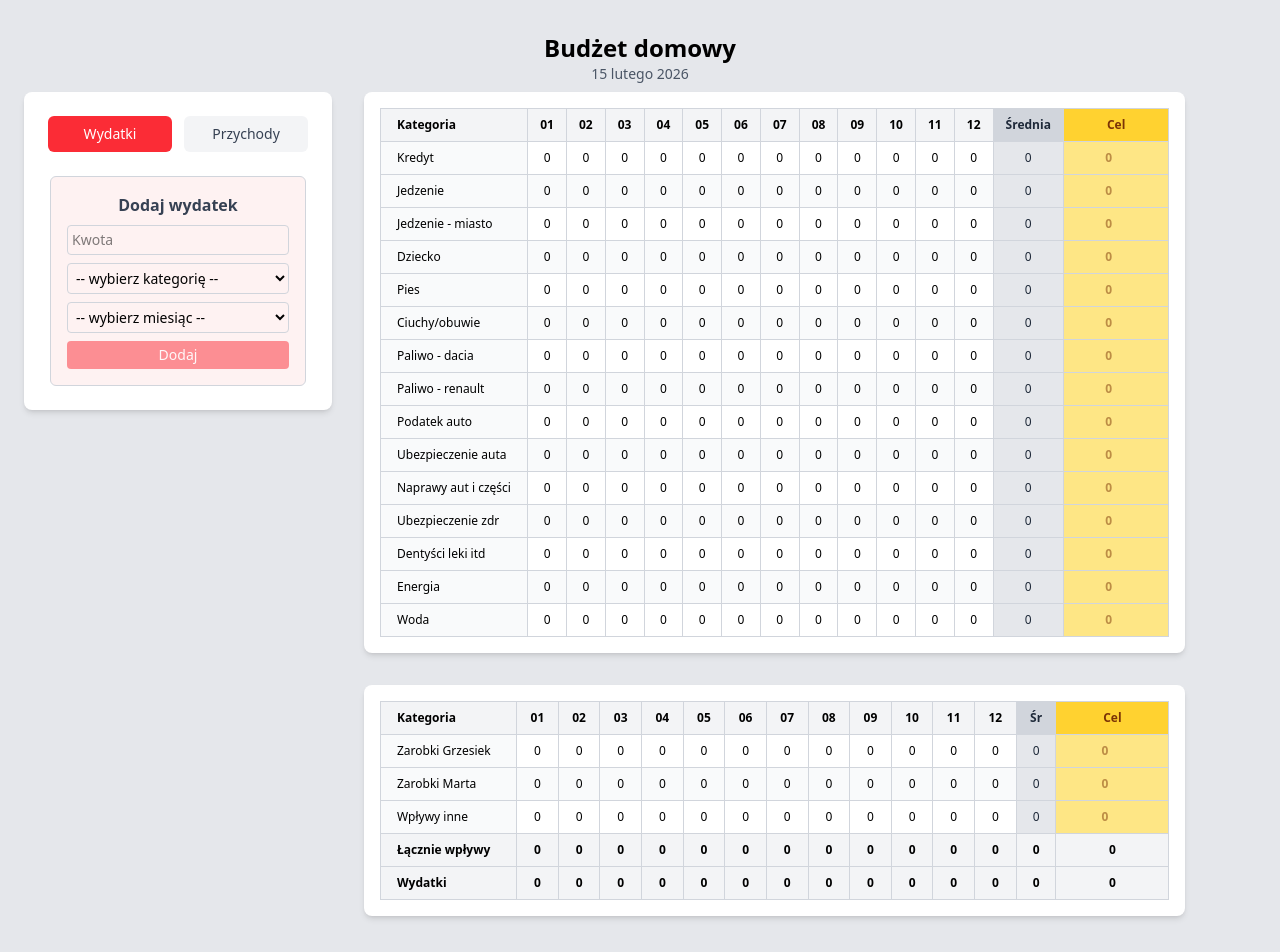
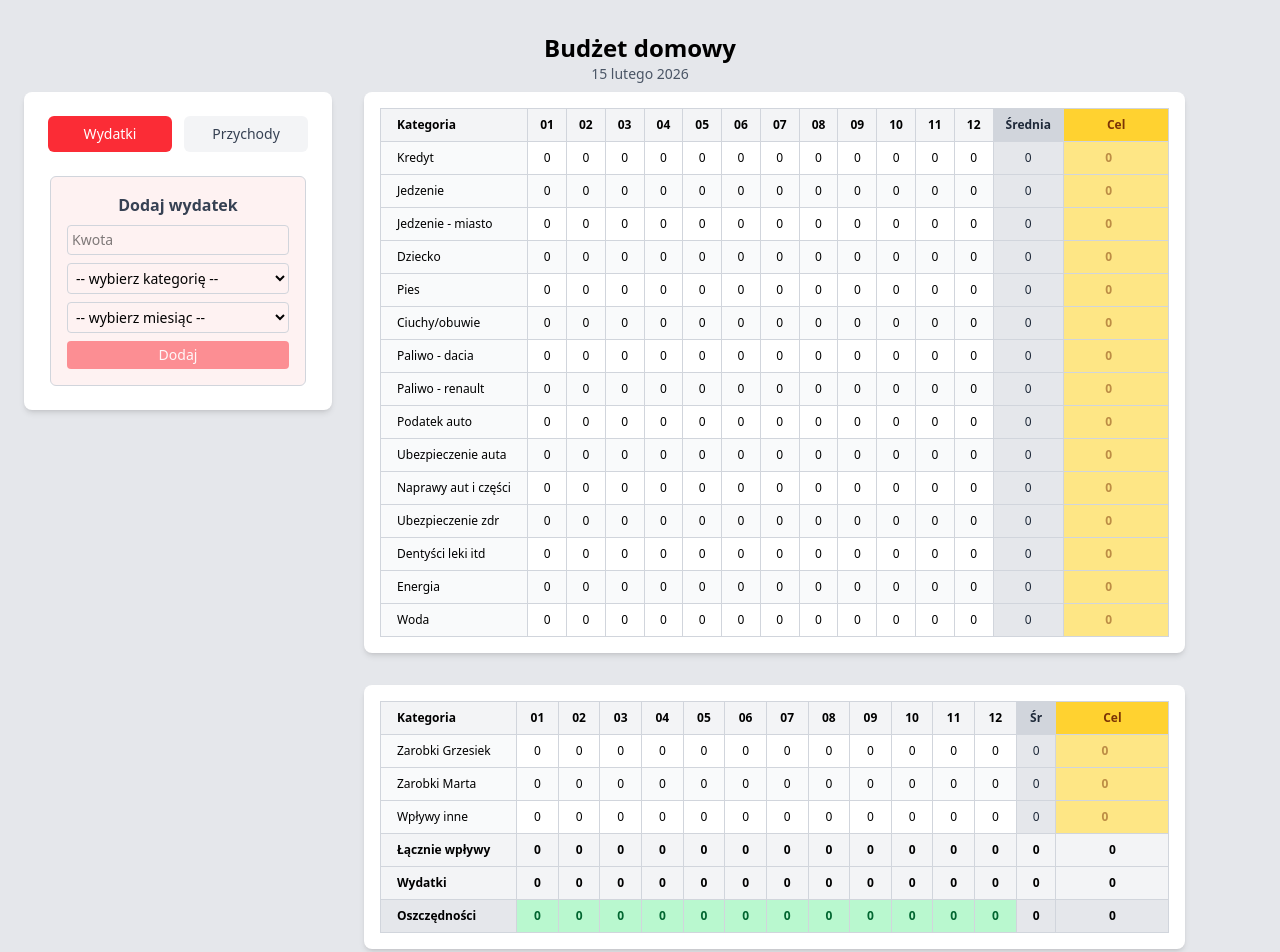
Before and after one commit to oleksaGrzegorz/budget-app, a React (Vite) app: page / in a window 1280 px wide. Shown: the top 952 px of the page. Built offline with nearby package versions, Linux system fonts and the light colour scheme.

Commit message:
feat: add savings calculation to budget summary

```diff
--- a/src/components/BudgetSummaryTable/BudgetSummaryTable.tsx
+++ b/src/components/BudgetSummaryTable/BudgetSummaryTable.tsx
@@ -20,16 +20,26 @@ export const BudgetSummaryTable = ({
   const getTotalIncome = (month: string) =>
     Object.values(incomes).reduce((sum, cat) => sum + (cat[month] || 0), 0);
 
+  const getSavings = (month: string) =>
+    getTotalIncome(month) - getTotalExpenses(month);
+
   const getAverageIncomeForCategory = (category: string) => {
     const monthsData = incomes[category];
     if (!monthsData) return 0;
 
     const values = Object.values(monthsData).filter((v) => v > 0);
-
     if (values.length === 0) return 0;
 
     const sum = values.reduce((acc, val) => acc + val, 0);
     return (sum / values.length).toFixed(2);
+  };
+
+  const getAverageSavings = () => {
+    const savings = months.map((month) => getSavings(month));
+    const activeMonths = savings.filter((val) => val !== 0);
+    if (activeMonths.length === 0) return 0;
+    const sum = activeMonths.reduce((acc, val) => acc + val, 0);
+    return (sum / activeMonths.length).toFixed(2);
   };
 
   return (
@@ -82,8 +92,8 @@ export const BudgetSummaryTable = ({
                   incomeGoals[category]
                   ? "bg-red-200 text-red-800"
                   : incomeGoals[category]
-                    ? "bg-green-200 text-green-800"
-                    : "bg-amber-200 text-amber-900"
+                  ? "bg-green-200 text-green-800"
+                  : "bg-amber-200 text-amber-900"
               }`}
             >
               <input
@@ -133,6 +143,31 @@ export const BudgetSummaryTable = ({
           <td className="px-3 py-2 text-center border border-gray-300">0</td>
           <td className="px-3 py-2 text-center border border-gray-300">0</td>
         </tr>
+
+        <tr className="bg-gray-200 font-semibold">
+          <th className="px-4 py-2 text-left border border-gray-300">
+            Oszczędności
+          </th>
+          {months.map((month) => {
+            const savings = getSavings(month);
+            return (
+              <td
+                key={month}
+                className={`px-3 py-2 text-center border border-gray-300 ${
+                  savings < 0
+                    ? "bg-red-200 text-red-800"
+                    : "bg-green-200 text-green-800"
+                }`}
+              >
+                {savings}
+              </td>
+            );
+          })}
+          <td className="px-3 py-2 text-center border border-gray-300">
+            {getAverageSavings()}
+          </td>
+          <td className="px-3 py-2 text-center border border-gray-300">0</td>
+        </tr>
       </tbody>
     </table>
   );
```
